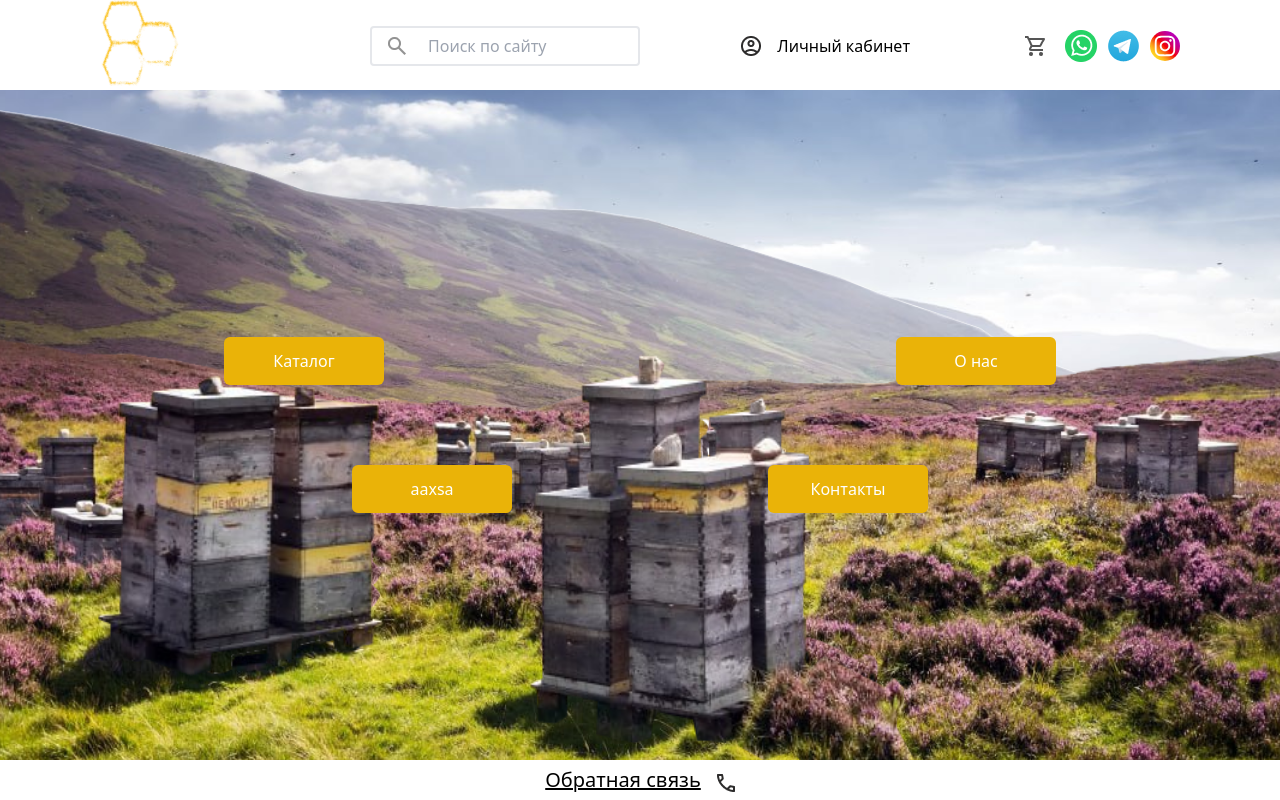
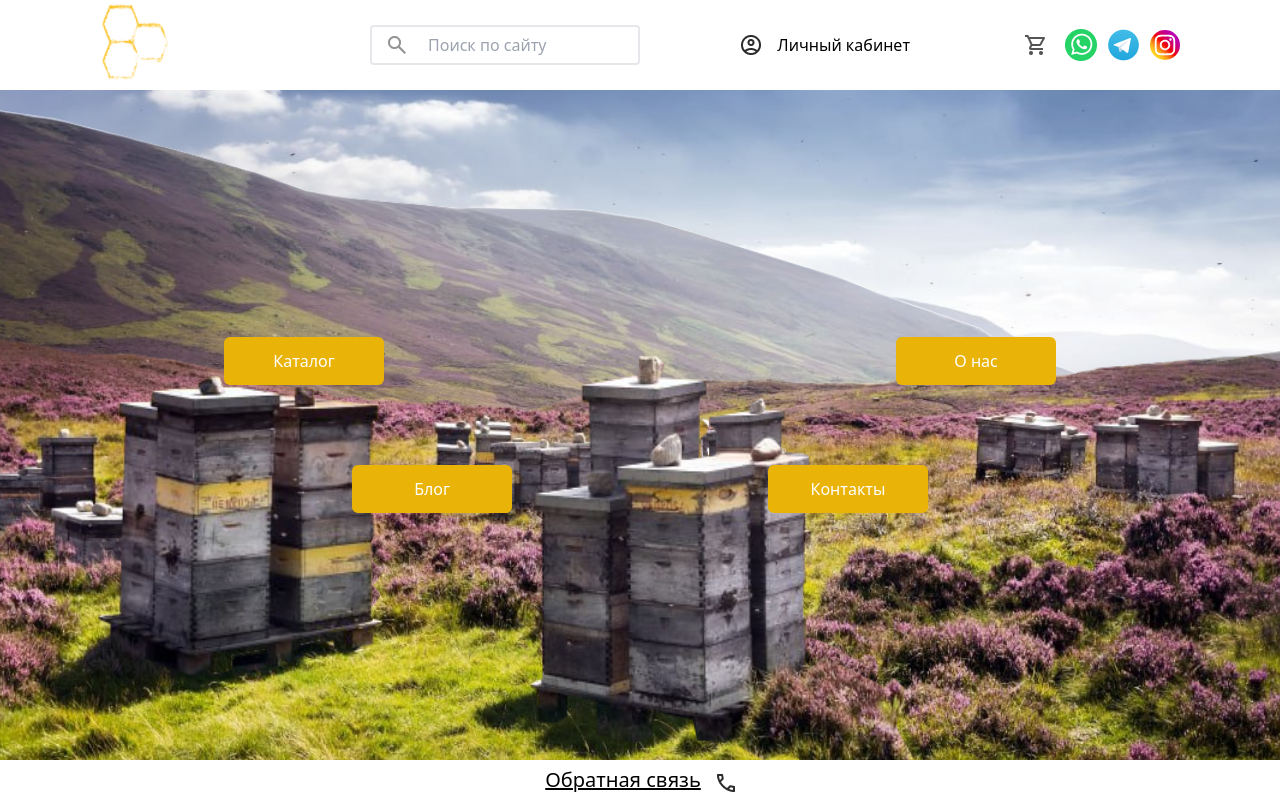
Before and after one commit to Craft-honey-team/E-commerce-vue, a Vue app: page / in a window 1280 px wide. Built offline with nearby package versions, Linux system fonts and the light colour scheme.

Commit message:
layout finally works correctly in full page mode

```diff
--- a/src/layouts/Header.vue
+++ b/src/layouts/Header.vue
@@ -5,7 +5,7 @@
 
 		     <div>
 		     	<router-link class = "inline-block" to="/">
-		        <img class = "w-20" src = "../assets/med2.png"/>
+		        <img class = "w-[70px]" src = "../assets/med2.png"/>
 		        </router-link>
 		     </div>
 		     <div class = "">
--- a/src/views/Home.vue
+++ b/src/views/Home.vue
@@ -21,7 +21,7 @@
       </div>
       <div class="rounded-full justify-center flex max-[800px]:pt-[10px]">
       	  <div class="grid grid-cols-2 gap-[20vw] max-[800px]:grid-cols-1 max-[800px]:gap-[10px]">
-          	<button class="relative z-10 text-black bg-yellow-500 w-40 text-white h-12 rounded-md">ааxsа</button>
+          	<button class="relative z-10 text-black bg-yellow-500 w-40 text-white h-12 rounded-md">Блог</button>
           	<Contacts buttonName="Контакты"/>
           </div>
       </div>
```
